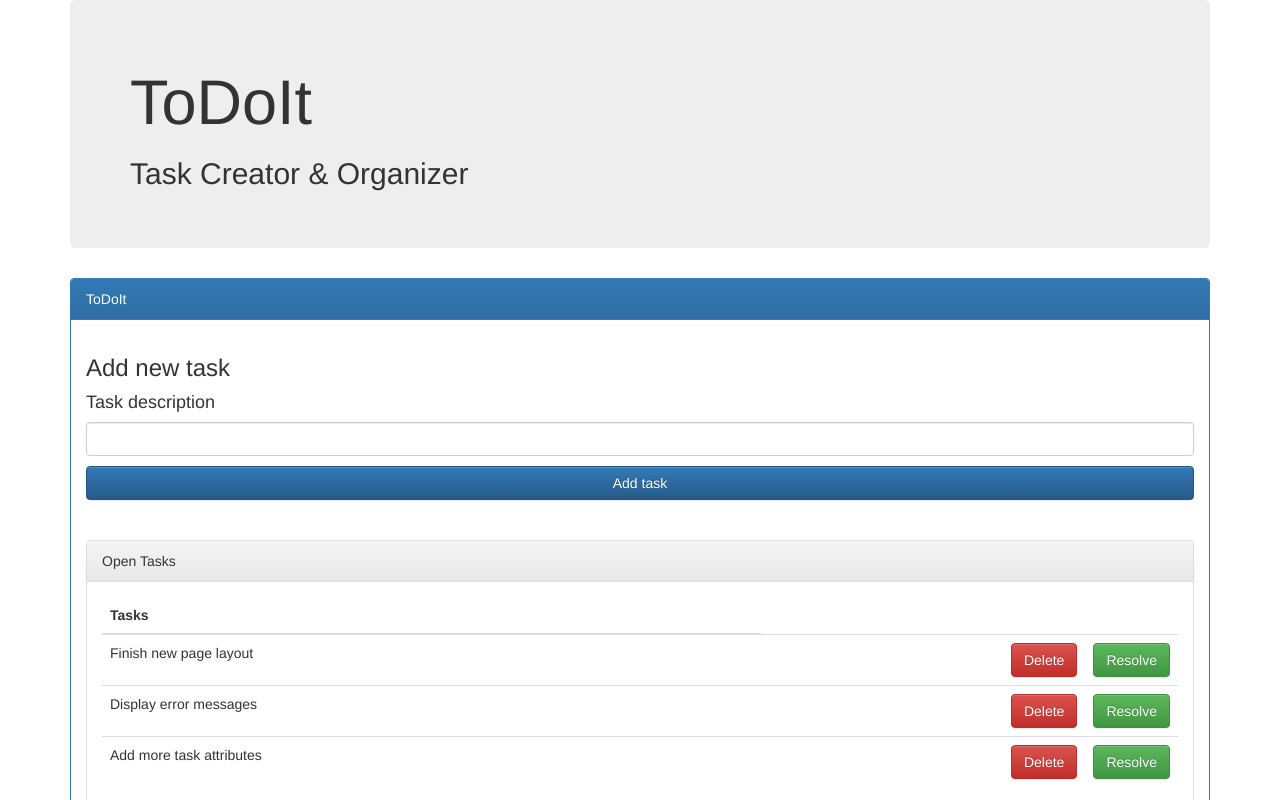
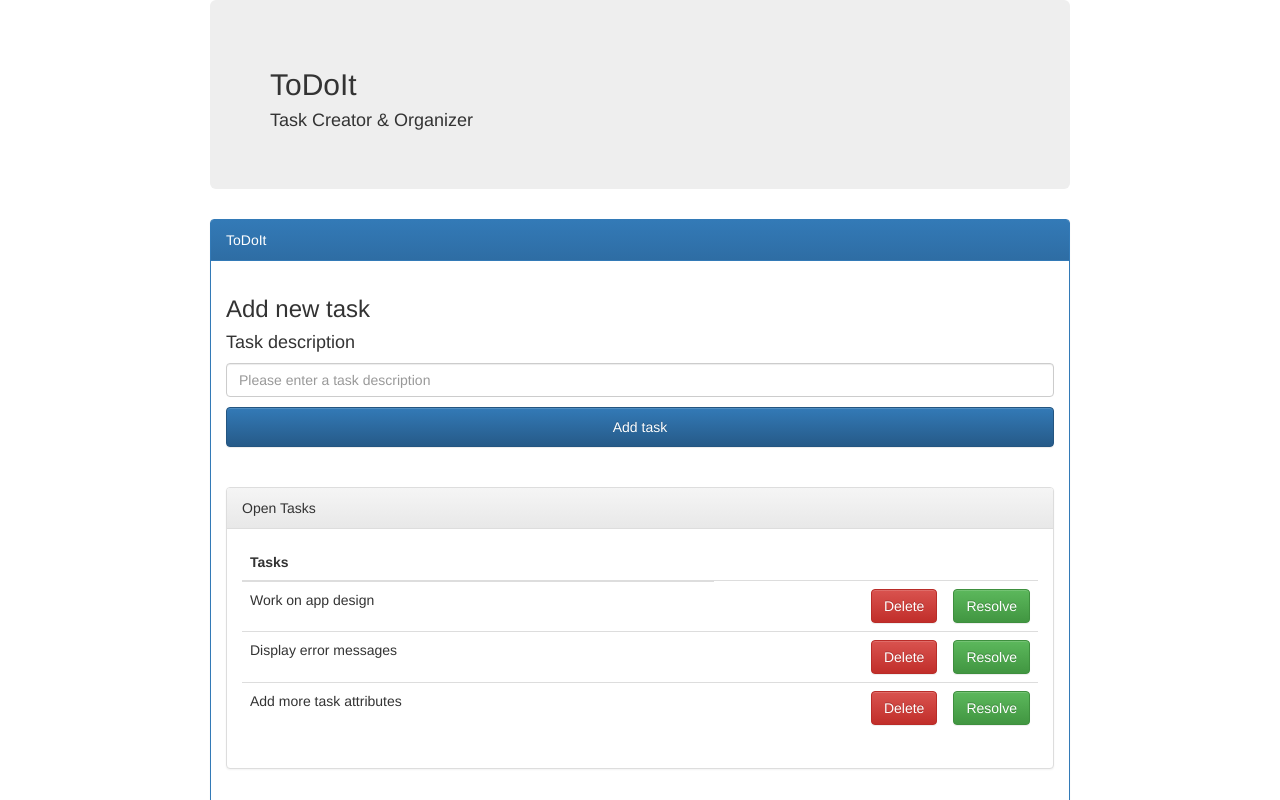
Before and after one commit to networkcore/ToDoIt, an Angular app: page / in a window 1280 px wide. Shown: the top 800 px of the page. Built offline with nearby package versions, Linux system fonts and the light colour scheme.

Commit message:
Small design tweaks

```diff
--- a/src/app/app.component.css
+++ b/src/app/app.component.css
@@ -0,0 +1,18 @@
+.container {
+    max-width:890px;
+}
+
+.inputTask{
+    display: block;
+    float: left;
+    height: 32px;
+    width: 100px;
+}
+
+.buttonTask{
+    display: block;
+    float: left;
+    height: 40px;
+    margin: -1px -2px -2px;
+    width: 41px;
+}
--- a/src/app/app.component.html
+++ b/src/app/app.component.html
@@ -1,7 +1,7 @@
 <div class="container">
   <div class="jumbotron">
-    <h1>ToDoIt</h1>
-    <h2>Task Creator & Organizer</h2>
+    <h2>ToDoIt</h2>
+    <h4>Task Creator & Organizer</h4>
   </div>
 
   <div class="panel panel-primary">
@@ -11,10 +11,15 @@
     <h3>Add new task</h3>
     <div class="mt-2 col-md-12">
   </div>
+  <form #formCtrl="ngForm">
     <h4>Task description</h4>
-    <input type="text" class="form-control" #newTodo>
-    <button (click)="addTodo(newTodo.value); newTodo.value=''" type="button" style="margin-top:10px;" class="btn btn-primary form-control" >Add task</button>
-    <div #dataContainer style="display:none;">Can't be empty</div>
+    <div class="input-append">
+    <input class ="inputTask" maxlength="80" placeholder="Please enter a task description" type="text" class="form-control" #newTodo required />
+    <button class="buttonTask" (click)="addTodo(newTodo.value); newTodo.value=''"  [disabled]="task === ''" type="button" style="margin-top:10px; height:40px;" class="btn btn-primary form-control" >Add task</button>
+
+  </div>
+  </form>
+
 
 
   <div style="margin-top:40px;"  class="panel panel-default">
--- a/src/app/app.component.ts
+++ b/src/app/app.component.ts
@@ -17,7 +17,7 @@ export class AppComponent {
 
   todos = [
     {
-      label: 'Finish new page layout',
+      label: 'Work on app design',
     },
     {
       label: 'Display error messages',
@@ -31,6 +31,8 @@ export class AppComponent {
     var newTodo = {
       label: newTodoLabel
     };
+
+
 
     if(newTodo.label == '') {
 
--- a/src/app/app.module.ts
+++ b/src/app/app.module.ts
@@ -1,5 +1,6 @@
 import { BrowserModule } from '@angular/platform-browser';
 import { NgModule } from '@angular/core';
+import { FormsModule, ReactiveFormsModule } from '@angular/forms';
 
 
 import { AppComponent } from './app.component';
@@ -10,7 +11,8 @@ import { AppComponent } from './app.component';
     AppComponent
   ],
   imports: [
-    BrowserModule
+    BrowserModule,
+    FormsModule
   ],
   providers: [],
   bootstrap: [AppComponent]
```
